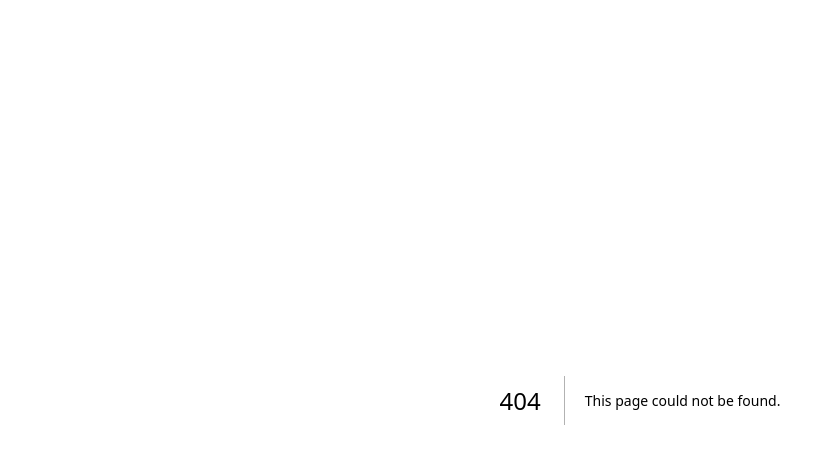
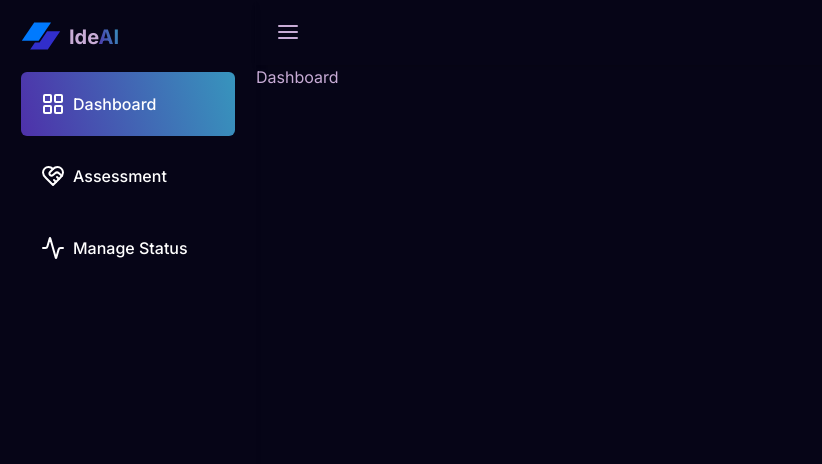
Before and after one commit to JCMisa/ai-content-generator, a Next.js app: page /dashboard in a window 1280 px wide. Before the commit this address had no page. Shown: the top 464 px of the page, without its empty margins (0-822 px from the left). Built offline with nearby package versions, Linux system fonts and the light colour scheme; no server answers.

Commit message:
add the dashboard header, sidenav, and buttom nav

```diff
--- /dev/null
+++ b/app/dashboard/_components/ButtomNav.tsx
@@ -0,0 +1,7 @@
+import React from "react";
+
+const ButtomNav = () => {
+  return <div>ButtomNav</div>;
+};
+
+export default ButtomNav;
--- /dev/null
+++ b/app/dashboard/_components/DashboardHeader.tsx
@@ -0,0 +1,34 @@
+import { UserButton } from "@clerk/nextjs";
+import { AlignJustify } from "lucide-react";
+import Image from "next/image";
+import Link from "next/link";
+import React from "react";
+
+interface PropTypes {
+  showSideNav: () => void;
+}
+
+const DashboardHeader = ({ showSideNav }: PropTypes) => {
+  return (
+    <div className="p-5 shadow-md border-b flex justify-between items-center">
+      <div className="hidden md:block cursor-pointer">
+        <AlignJustify onClick={showSideNav} />
+      </div>
+
+      <Link href={"/"}>
+        <div className="flex font-medium items-center text-white mb-4 md:mb-0 md:hidden">
+          <Image src={"/logo.svg"} alt="logo" width={25} height={25} />
+          <p className="ml-3 text-xl text-light">
+            Ide<span className="logo-text">AI</span>
+          </p>
+        </div>
+      </Link>
+
+      <div>
+        <UserButton />
+      </div>
+    </div>
+  );
+};
+
+export default DashboardHeader;
--- /dev/null
+++ b/app/dashboard/_components/SideNav.tsx
@@ -0,0 +1,83 @@
+"use client";
+
+import { UserButton, useUser } from "@clerk/nextjs";
+import { Activity, HeartHandshake, LayoutGrid } from "lucide-react";
+import Image from "next/image";
+import Link from "next/link";
+import { usePathname } from "next/navigation";
+import React from "react";
+
+interface PropTypes {
+  isShow: boolean;
+}
+
+const SideNav = ({ isShow }: PropTypes) => {
+  const { user } = useUser();
+
+  const menuList = [
+    {
+      id: 1,
+      name: "Dashboard",
+      icon: <LayoutGrid />,
+      path: "/dashboard",
+    },
+    {
+      id: 2,
+      name: "Assessment",
+      icon: <HeartHandshake />,
+      path: "/dashboard/assessment",
+    },
+    {
+      id: 3,
+      name: "Manage Status",
+      icon: <Activity />,
+      path: "/dashboard/status",
+    },
+  ];
+
+  const path = usePathname();
+
+  return (
+    <div>
+      {isShow && (
+        <div className="h-screen p-5 border shadow-md transition-all">
+          <Link href={"/"}>
+            <div className="flex items-center gap-2 cursor-pointer">
+              <Image src={"/logo.svg"} alt="logo" width={40} height={40} />
+              <p className="text-xl font-bold sm:block hidden">
+                Ide<span className="logo-text">AI</span>
+              </p>
+            </div>
+          </Link>
+          <div className="mt-5">
+            {menuList.map((menu, index) => (
+              <Link href={menu.path} key={menu.id || index}>
+                <div>
+                  <h2
+                    className={`flex gap-2 items-center text-white font-medium p-5 cursor-pointer rounded-md hover:text-light hover:bg-primary transition-all mb-2 ${
+                      path == menu.path && "text-light linear-bg"
+                    }`}
+                  >
+                    {menu.icon}
+                    {menu.name}
+                  </h2>
+                </div>
+              </Link>
+            ))}
+          </div>
+          <div className="fixed bottom-5 p-2 flex gap-2 items-center text-light">
+            <UserButton />
+            <div className="">
+              <p className="text-sm font-bold">{user?.fullName}</p>
+              <p className="text-xs text-slate-400">
+                {user?.primaryEmailAddress?.emailAddress}
+              </p>
+            </div>
+          </div>
+        </div>
+      )}
+    </div>
+  );
+};
+
+export default SideNav;
--- /dev/null
+++ b/app/dashboard/layout.tsx
@@ -0,0 +1,35 @@
+"use client";
+
+import React, { useState } from "react";
+import SideNav from "./_components/SideNav";
+import DashboardHeader from "./_components/DashboardHeader";
+import ButtomNav from "./_components/ButtomNav";
+
+const DashboardLayout = ({
+  children,
+}: Readonly<{
+  children: React.ReactNode;
+}>) => {
+  const [show, setShow] = useState<boolean>(true);
+
+  const showSideNav = () => {
+    setShow((prev) => !prev);
+  };
+
+  return (
+    <div>
+      <div className="fixed md:w-64 hidden md:block">
+        <SideNav isShow={show} />
+      </div>
+      <div className={`${show ? "md:ml-64" : ""} transition-all`}>
+        <DashboardHeader showSideNav={showSideNav} />
+        {children}
+      </div>
+      <div className="fixed block md:hidden w-full bottom-0">
+        <ButtomNav />
+      </div>
+    </div>
+  );
+};
+
+export default DashboardLayout;
--- /dev/null
+++ b/app/dashboard/page.tsx
@@ -0,0 +1,7 @@
+import React from "react";
+
+const Dashboard = () => {
+  return <div>Dashboard</div>;
+};
+
+export default Dashboard;
--- a/tailwind.config.ts
+++ b/tailwind.config.ts
@@ -23,7 +23,7 @@ const config = {
         input: "hsl(var(--input))",
         ring: "hsl(var(--ring))",
         background: "#060517",
-        foreground: "hsl(var(--foreground))",
+        foreground: "#C8ACD6",
         dark: {
           DEFAULT: "#060517",
           100: "#17153B",
```
